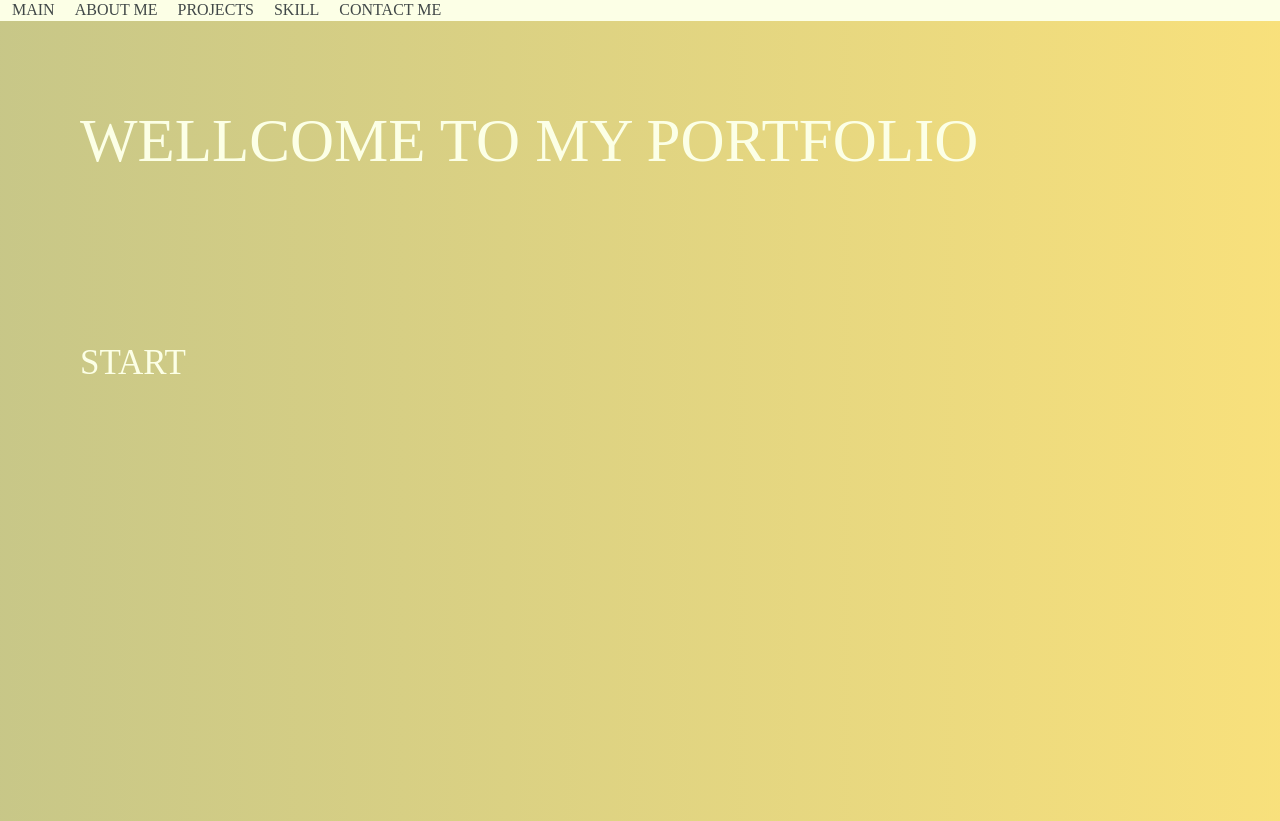
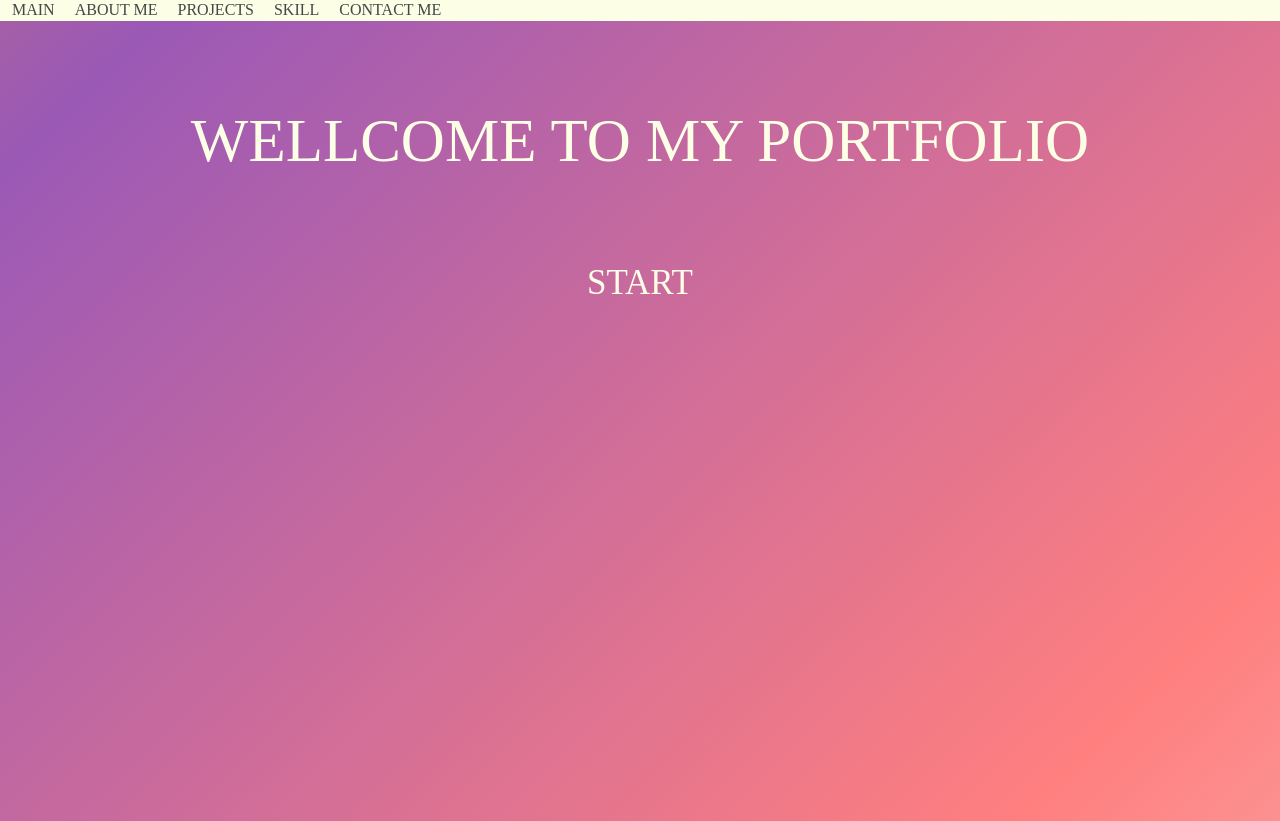
Before and after one commit to Bravetomato/my_portfolio, a React (Create React App) app: page /#/ in a window 1280 px wide. Built offline with nearby package versions, Linux system fonts and the light colour scheme.

Commit message:
Add icon, modify mainpage

```diff
--- a/src/index.css
+++ b/src/index.css
@@ -39,7 +39,9 @@ html, body, #root {
   width: 100wh;
   height: 100vh;
   color: #fff;
-  background: linear-gradient(to right, #3d7eaa, #ffe47a);
+  /* background: linear-gradient(to right, #3d7eaa, #ffe47a); */
+  background: linear-gradient(136deg, rgb(68, 132, 206), rgb(26, 215, 192), rgb(255, 155, 17),
+  rgb(155, 89, 182), rgb(255, 127, 127), rgb(236, 240, 241));
   background-size: 400% 400%;
   -webkit-animation: Gradient 15s ease infinite;
   -moz-animation: Gradient 15s ease infinite;
--- a/src/pages/AboutMePage.js
+++ b/src/pages/AboutMePage.js
@@ -6,7 +6,7 @@ export default function AboutMePage() {
 
     return (
       <div className="textarea" style={{backgroundColor: "#84B9C0", margin: "30px"}}>
-        <h2 className="aboutMeTitle" style={{fontSize: "40px", color: "#E26559"}}>About Me</h2>
+        <h2 className="aboutMeTitle" style={{fontSize: "40px", color: "#FCFFE6"}}>About Me</h2>
         <article>
         안녕하세요. 이곳은 제가 어떤 사람인지 적어 놓는 공간입니다.
         <br />
--- a/src/pages/ContactMePage.js
+++ b/src/pages/ContactMePage.js
@@ -5,6 +5,8 @@ export default function ContactMePage() {
     return (
       <>
         <h2>ContactMe Page</h2>
+        <i className="fab fa-github  fa-3x socialicons"></i>
+        <i className="fab fa-linkedin  fa-3x socialicons"></i>
       </>
     );
   }
--- a/src/pages/MainPage.js
+++ b/src/pages/MainPage.js
@@ -11,15 +11,18 @@ export default function MainPage() {
   const nextButtonStyle = {
     color: "#FCFFE6",
     fontSize: "35px",
-    flexdirection: "column",
   }
+
+
     return (
       <>
        <div className="MainPage">
+        <div className="text-center container">
         <h2 type="text" style={mainStyle} className="p-20">WELLCOME TO MY PORTFOLIO</h2>
         <Link to="/aboutme">
-        <button style={nextButtonStyle} className="flex flex-col p-20">START</button>
+        <button style={nextButtonStyle}>START</button>
         </Link>
+        </div>
        </div>
       </>
     );
--- /dev/null
+++ b/src/pages/TypingText.js
@@ -0,0 +1,20 @@
+import { useState, useEffect } from "react";
+
+ const TypingText = () => {
+    const txt = "안녕하세요. 프론트엔드 개발자 김보람입니다.";
+    const [text, setText] = useState("");
+    const [count, setCount] = useState(0);
+  }
+
+  useEffect(() => {
+    const interval = setInterval(() => {
+      setText(text + txt[count]); //이전 set한 문자 + 다음 문자
+      setCount(count + 1); // 개수 만큼 체크
+    }, 100);
+    if(count === txt.length) { //만약 txt길이가 개수와 일치하면
+      clearInterval(interval); // setInterval 해제
+    }
+    return () => clearInterval(interval); //unmount 시 setInterval 해제
+  })
+
+  export default TypingText;
```
